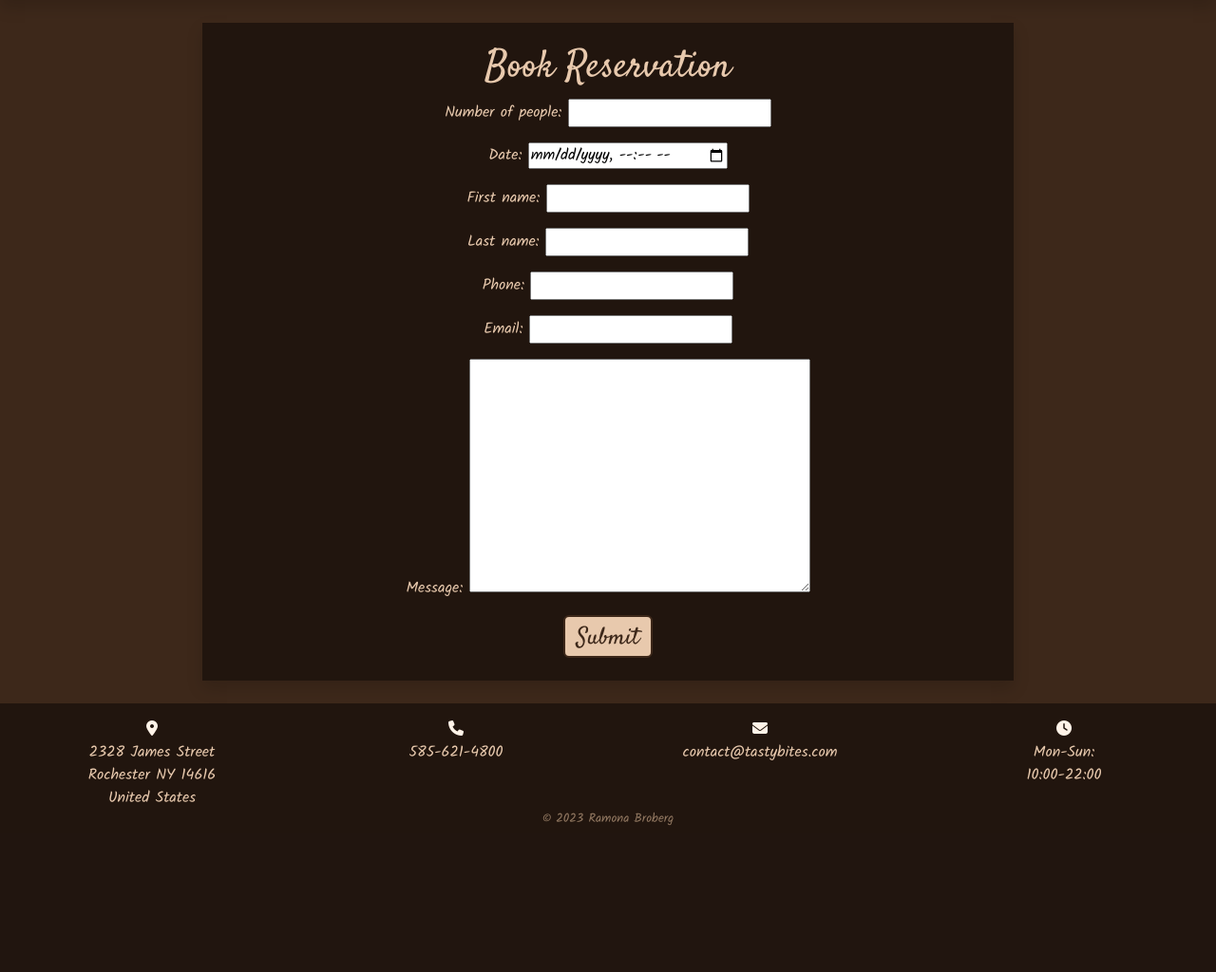
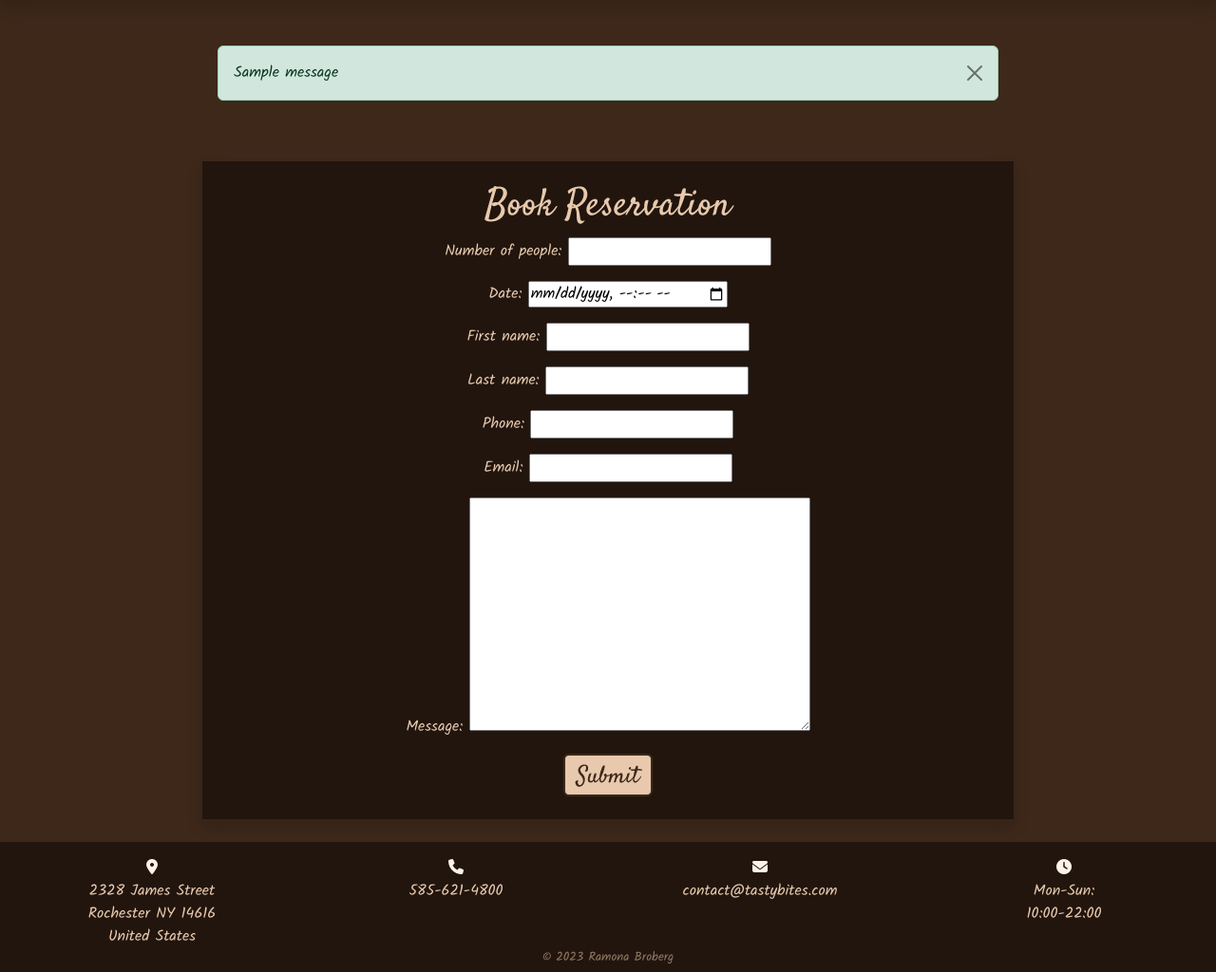
Before and after one commit to ramonabroberg/tasty-bites, a Django app: page /booking_form/ in a window 1280 px wide. Shown: the part 464-1488 px from the top of the page at 95% size. Before the commit the page ends 1334 px from the top, so only its background shows below. Run offline with Django 3.2, Linux system fonts and the light colour scheme; a user stored in the database is signed in; tables that the repository leaves empty hold one stand-in row (values such as "Sample post"); one stand-in notice (Sample message) is shown; some libraries are stand-ins or nearby versions.

Commit message:
Add messages

```diff
--- a/booking/views.py
+++ b/booking/views.py
@@ -54,5 +54,6 @@ def edit_booking(request, booking_id):
 def delete_booking(request, booking_id):
     booking = get_object_or_404(Booking, id=booking_id, user=request.user)
     booking.delete()
-    messages.success(request, 'The reservation has been deleted successfully.')
+
+    messages.success(request, 'Your reservation is successfully deleted!')
     return redirect('user_bookings')
--- a/templates/base.html
+++ b/templates/base.html
@@ -72,6 +72,20 @@
         </div>
     </div>
 
+    <!-- Alert messages -->
+    {% if messages %}
+    <div class="row">
+        <div class="col-10 offset-1 col-md-8 offset-md-2 mt-4 p-4">
+            {% for message in messages %}
+            <div class="alert {{ message.tags }} alert-dismissible fade show" id="message" role="alert">
+                {{ message | safe }}
+                <button type="button" class="btn-close" data-bs-dismiss="alert" aria-label="Close"></button>
+            </div>
+            {% endfor %}
+        </div>
+    </div>
+    {% endif %}
+
     {% block content %}
     <!-- Content goes here -->
     {% endblock content %}
```
Also changed, not shown: static/css/style.css (+4 -4 lines).
